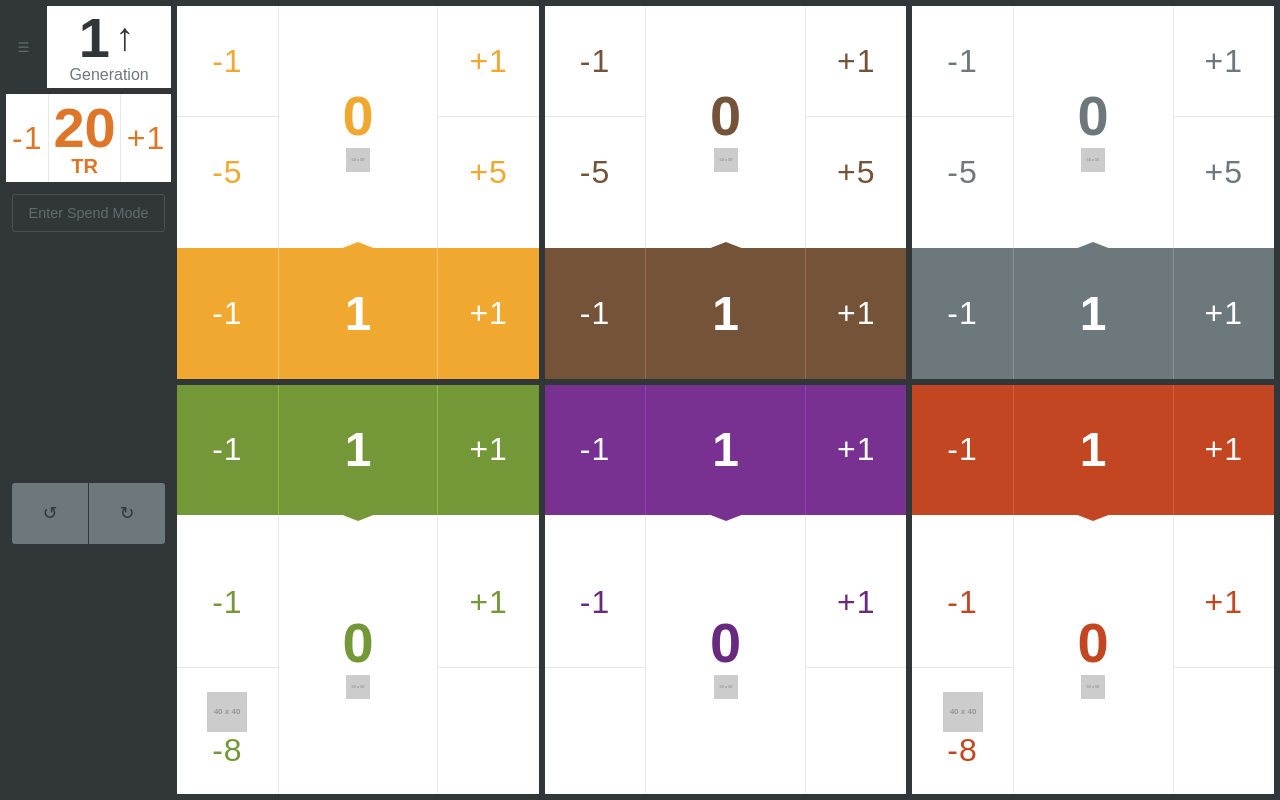
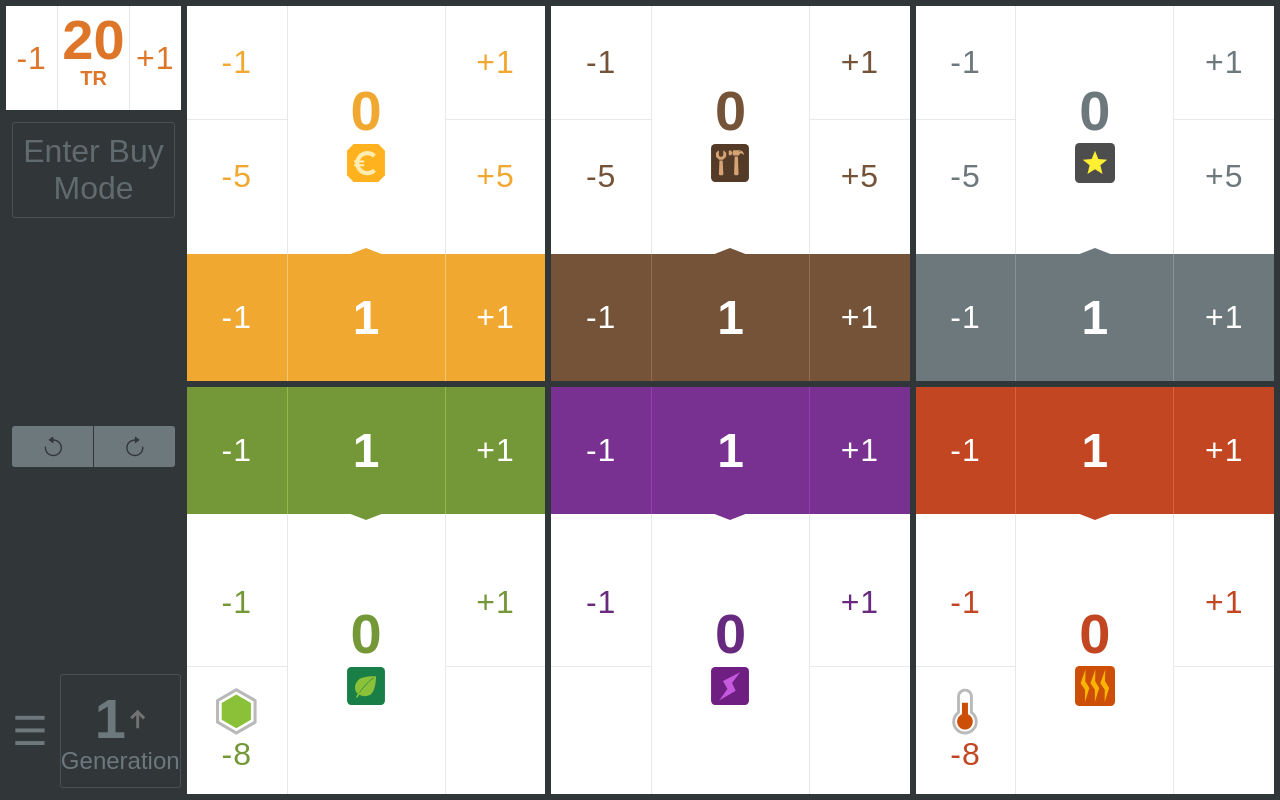
Before and after one commit to theRemix/TerraformingMars-PlayerCard, a Svelte app: page / in a window 1280 px wide. Built offline with nearby package versions, Linux system fonts and the light colour scheme.

Commit message:
refactored UI to make optimal use of sidebar space.

```diff
--- a/public/global.css
+++ b/public/global.css
@@ -121,14 +121,8 @@ button:focus {
   background-position: center center;
   background-repeat: no-repeat;
   position: relative;
-  width: 3vh;
-  height: 3vh;
-}
-@media only screen and (orientation: portrait) {
-  .counter-label {
-    width: 3vw;
-    height: 3vw;
-  }
+  width: 5vh;
+  height: 5vh;
 }
 .counter-label span {
   display: none;
@@ -140,7 +134,7 @@ button:focus {
   background-size: contain;
   background-position: center center;
   background-repeat: no-repeat;
-  margin: 0 3px 4px;
+  margin: 0 0 4px 2px;
 }
 
 .counter-count {
@@ -149,18 +143,8 @@ button:focus {
   padding: 0 4px;
   font-size: 6vh;
 }
-@media only screen and (orientation: portrait) {
-  .counter-count {
-    font-size: 6vw;
-  }
-}
 .grid-area-resources .counter-count {
   font-size: 7vh;
-}
-@media only screen and (orientation: portrait) {
-  .grid-area-resources .counter-count {
-    font-size: 7vw;
-  }
 }
 
 .counter-change {
@@ -170,26 +154,11 @@ button:focus {
   font-weight: normal;
   letter-spacing: 1px;
 }
-@media only screen and (orientation: portrait) {
-  .counter-change {
-    font-size: 3.5vw;
-  }
-}
 .grid-area-income .counter-change {
   margin-top: -9vh;
 }
-@media only screen and (orientation: portrait) {
-  .grid-area-income .counter-change {
-    margin-top: -9vw;
-  }
-}
 .grid-area-resources .counter-change {
   margin-top: -14vh;
-}
-@media only screen and (orientation: portrait) {
-  .grid-area-resources .counter-change {
-    margin-top: -17vw;
-  }
 }
 
 .counter-buttons {
@@ -215,17 +184,6 @@ button:focus {
   font-weight: normal;
   letter-spacing: 1px;
 }
-@media only screen and (orientation: portrait) {
-  .counter-button-resource {
-    font-size: 5vw;
-  }
-}
-@media only screen and (orientation: portrait) and (min-width: 400px) {
-  .counter-button-resource {
-    font-size: 3.5vw;
-  }
-}
-
 .grid-area-resources .counter-button-resource {
   flex: 6 1 41px;
 }
@@ -389,11 +347,6 @@ div.counter-button-resource-placeholder {
   line-height: 1;
   font-size: 2.5vh;
 }
-@media only screen and (orientation: portrait) {
-  .grid-area-resources.grid-area-TR .counter-label span {
-    font-size: 2.5vw;
-  }
-}
 .grid-area-resources.grid-area-TR .counter-button-resource {
   color: #DE7629;
 }
@@ -486,79 +439,80 @@ div.counter-button-resource-placeholder {
   flex: 1 0 75%;
   max-height: 100vh;
 }
-@media only screen and (orientation: portrait) {
-  .column.main-column {
-    max-height: 100vw;
-  }
-}
 
 .column.summary-column {
   padding: 0;
   margin: 6px 0 6px 6px;
-  flex: 0 1 130px;
-  max-width: 200px;
+  flex: 0 1 175px;
+  max-width: 175px;
   display: flex;
   flex-flow: column nowrap;
   max-height: 100vh;
-}
-@media only screen and (orientation: portrait) {
-  .column.summary-column {
-    max-height: 100vw;
-  }
 }
 
 .action-buttons {
   flex: 0 0 auto;
   width: 100%;
   display: flex;
+  flex-flow: row nowrap;
+  padding: 0 6px 6px 6px;
 }
 
-.generation {
+.button-generation {
   flex: 1 1 50px;
   display: flex;
   flex-flow: column nowrap;
-  justify-content: center;
-  align-items: center;
-  background-color: #FFFFFF;
-  padding: 4px 0;
+  justify-content: stretch;
+  align-items: stretch;
+  color: #6d787d;
+  padding: 1vh 0;
+  border: 1px solid #495154;
+  border-radius: 3px;
 }
-.generation .button-generation {
+.button-generation:focus, .button-generation:hover {
+  border-color: #cbd0d1;
+}
+.button-generation:focus .generation-text,
+.button-generation:focus .generation-label, .button-generation:hover .generation-text,
+.button-generation:hover .generation-label {
+  color: #cbd0d1;
+}
+
+.button-generation:focus .generation-text span,
+.button-generation:hover .generation-text span{
+  background-image: url("assets/arrow-up-light.svg");
+}
+
+.button-generation .generation-text {
+  padding: 1vh 0 0;
   flex: 0 0 auto;
+  width: 100%;
+  background-color: transparent;
   display: flex;
   flex-flow: row nowrap;
   justify-content: center;
-  align-items: center;
-  background-color: #FFFFFF;
+  align-items: stretch;
   line-height: 1;
   font-weight: bold;
-  color: #313739;
+  color: #6d787d;
   font-size: 7vh;
 }
-@media only screen and (orientation: portrait) {
-  .generation .button-generation {
-    font-size: 7vw;
-  }
+.button-generation .generation-text span {
+  flex: 0 0 2vh;
+  background-image: url("assets/arrow-up.svg");
+  background-size: contain;
+  background-repeat: no-repeat;
+  background-position: center center;
+  margin-left: 0.5vh;
 }
-.generation .button-generation:focus, .generation .button-generation:hover {
-  background-color: #e6e8e9;
-}
-.generation .button-generation span {
-  padding: 0 5px 2px;
-  font-size: 0.7em;
-}
-.generation .generation-label {
+.button-generation .generation-label {
+  flex: 0 0 auto;
   font-weight: normal;
   color: #6d787d;
-  font-size: 2vh;
-}
-@media only screen and (orientation: portrait) {
-  .generation .generation-label {
-    font-size: 2vw;
-  }
-}
-
-.sidebar-tr {
-  margin-top: 6px;
+  font-size: 3vh;
+  text-align: center;
+  width: 100%;
+  padding-bottom: 0.5vh;
 }
 
 .normal-mode {
@@ -589,11 +543,6 @@ div.counter-button-resource-placeholder {
   margin-top: 6px;
   background-color: #FFFFFF;
 }
-@media only screen and (orientation: portrait) {
-  .spend-mode {
-    margin-bottom: 12px;
-  }
-}
 
 .exit-spend-mode-button {
   flex: 0 0 auto;
@@ -607,12 +556,49 @@ div.counter-button-resource-placeholder {
   flex: 0 0 auto;
   width: 100%;
   display: flex;
-  flex-flow: column nowrap;
   margin-top: 6px;
+  flex-flow: row nowrap;
+  align-items: flex-start;
+}
+
+.grid-mega-credits-total {
+  flex: 0 0 50px;
+  background-color: #fceed7;
+  border-radius: 3px;
+  padding: 4px 0;
+  order: 2;
+  margin-right: 6px;
+  margin-left: 3px;
+}
+.grid-mega-credits-total .grid-table-resource {
+  display: flex;
+  flex-flow: row nowrap;
+  justify-content: center;
+  align-items: center;
+}
+.grid-mega-credits-total .grid-table-resource .counter-label.spend {
+  flex: 0 0 10px;
+  height: 10px;
+  margin: 0;
+}
+.grid-mega-credits-total .grid-table-resource .grid-table-quantity {
+  flex: 0 0 auto;
+  padding-right: 2px;
+  color: #f1a830;
+}
+.grid-mega-credits-total .grid-table-mega-credits {
+  font-weight: normal;
+  font-size: 0.7em;
+  display: flex;
+  justify-content: center;
+  padding-left: 0;
+  color: #f1a830;
+  margin-top: -2px;
 }
 
 .grid-summary {
-  flex: 0 0 auto;
+  flex: 1 0 50px;
+  order: 1;
   display: flex;
   flex-flow: column nowrap;
 }
@@ -620,7 +606,7 @@ div.counter-button-resource-placeholder {
 .grid-table {
   margin: auto 0;
   flex: 0 0 auto;
-  padding: 6px;
+  padding: 0 0 0 6px;
 }
 
 .grid-table-row {
@@ -628,7 +614,7 @@ div.counter-button-resource-placeholder {
   flex-flow: row nowrap;
 }
 .grid-table-row + .grid-table-row {
-  margin-top: 10px;
+  margin-top: 4px;
 }
 
 .grid-table-resource {
@@ -637,6 +623,7 @@ div.counter-button-resource-placeholder {
   flex-flow: row nowrap;
   justify-content: flex-end;
   align-items: center;
+  padding-right: 2px;
 }
 .grid-table-resource .grid-table-quantity {
   flex: 1 1 50%;
@@ -644,15 +631,64 @@ div.counter-button-resource-placeholder {
   flex-flow: row nowrap;
   justify-content: flex-end;
   align-items: center;
-  font-size: 1.15rem;
+  font-size: 5vh;
   font-weight: bold;
+  padding-right: 3px;
+  letter-spacing: 1px;
 }
-.grid-table-resource .spend {
-  margin: 0 5px 0 5px;
-  flex: 0 0 26px;
+.grid-table-resource .grid-table-quantity.quantity-type-MCreditS, .grid-table-resource .grid-table-quantity.quantity-type-MCreditP {
+  color: #f1a830;
+}
+.grid-table-resource .grid-table-quantity.quantity-type-SteelS, .grid-table-resource .grid-table-quantity.quantity-type-SteelP {
+  color: #745339;
+}
+.grid-table-resource .grid-table-quantity.quantity-type-TitaniumS, .grid-table-resource .grid-table-quantity.quantity-type-TitaniumP {
+  color: #6d787d;
+}
+.grid-table-resource .grid-table-quantity.quantity-type-PlantS, .grid-table-resource .grid-table-quantity.quantity-type-PlantP {
+  color: #749838;
+}
+.grid-table-resource .grid-table-quantity.quantity-type-EnergyS, .grid-table-resource .grid-table-quantity.quantity-type-EnergyP {
+  color: #682A7E;
+}
+.grid-table-resource .grid-table-quantity.quantity-type-HeatS, .grid-table-resource .grid-table-quantity.quantity-type-HeatP {
+  color: #c24621;
+}
+.grid-table-resource .grid-table-quantity.quantity-type-TR {
+  color: #DE7629;
 }
 .grid-table-resource .spend span {
   display: none;
+}
+
+.grid-table-resource .spend-TR {
+  background-color: #DE7629;
+  display: flex;
+  flex-flow: row nowrap;
+  justify-content: center;
+  align-items: center;
+  border-radius: 1px;
+}
+.grid-table-resource .spend-TR span {
+  display: block;
+  font-weight: bold;
+  color: #f2cbae;
+  font-size: 0.5em;
+  letter-spacing: 1px;
+  text-align: center;
+  margin: auto;
+}
+
+.spend-MCreditS,
+.spend-SteelS,
+.spend-TitaniumS,
+.spend-PlantS,
+.spend-EnergyS,
+.spend-HeatS,
+.spend-TR {
+  height: 16px;
+  flex: 0 0 16px;
+  margin: 0 3px;
 }
 
 .spend-MCreditP,
@@ -661,9 +697,36 @@ div.counter-button-resource-placeholder {
 .spend-PlantP,
 .spend-EnergyP,
 .spend-HeatP {
-  border: 4px solid #cbd0d1;
-  height: 26px;
+  background-color: #FFFFFF;
+  border: 1px solid transparent;
+  height: 22px;
+  flex: 0 0 22px;
   border-radius: 3px;
+  background-size: 16px auto;
+}
+
+.spend-MCreditP {
+  border-color: #f1a830;
+}
+
+.spend-SteelP {
+  border-color: #745339;
+}
+
+.spend-TitaniumP {
+  border-color: #6d787d;
+}
+
+.spend-PlantP {
+  border-color: #749838;
+}
+
+.spend-EnergyP {
+  border-color: #682A7E;
+}
+
+.spend-HeatP {
+  border-color: #c24621;
 }
 
 .grid-table-mega-credits {
@@ -673,16 +736,12 @@ div.counter-button-resource-placeholder {
   justify-content: flex-start;
   align-items: center;
   font-size: 0.8em;
+  color: #f1a830;
 }
 .grid-table-mega-credits span {
   font-size: 1.2em;
   transform: translateY(2px);
-}
-
-.grid-table-summary {
-  margin: 0 6px 0;
-  border-top: 1px solid #e6e8e9;
-  padding: 6px 0;
+  font-weight: normal;
 }
 
 .grid-actions {
@@ -698,29 +757,30 @@ div.counter-button-resource-placeholder {
 .button-undo {
   flex: 1 1 auto;
   width: auto;
-  font-size: 1.1rem;
-  padding: 20px 0;
+  height: 41px;
   background-color: #6d787d;
   color: #313739;
-  background-size: auto 70%;
+  background-size: auto 50%;
   background-repeat: no-repeat;
   background-position: center center;
 }
 .button-redo:hover,
 .button-undo:hover {
-  background-color: #555e62;
+  background-color: #cbd0d1;
 }
 
 .button-undo {
   border-right: none;
   border-top-left-radius: 3px;
   border-bottom-left-radius: 3px;
+  background-image: url("assets/arrow-undo.svg");
 }
 
 .button-redo {
   border-left: 1px solid #313739;
   border-top-right-radius: 3px;
   border-bottom-right-radius: 3px;
+  background-image: url("assets/arrow-redo.svg");
 }
 
 .button-cancel,
@@ -731,7 +791,7 @@ div.counter-button-resource-placeholder {
   flex: 1 0 auto;
   width: 100%;
   padding: 10px;
-  font-size: 0.9rem;
+  font-size: 4vh;
   text-align: center;
 }
 
@@ -739,16 +799,18 @@ div.counter-button-resource-placeholder {
   color: #616b6f;
   border: 1px solid #495154;
   border-radius: 3px;
+  padding: 10px 0;
 }
 .button-switch:hover {
-  border-color: #6d787d;
-  color: #869296;
+  border-color: #cbd0d1;
+  color: #cbd0d1;
 }
 
 .button-reset {
-  color: #616b6f;
-  flex: 0 1 41px;
-  padding-right: 6px;
+  color: #6d787d;
+  flex: 0 1 50px;
+  padding-right: 12px;
+  font-size: 5vh;
 }
 .button-reset:hover {
   color: #cbd0d1;
@@ -795,46 +857,42 @@ div.counter-button-resource-placeholder {
 .spend-MCreditP,
 .spend-MCreditS,
 .grid-area-MCreditS .counter-label {
-  background-image: url("https://placehold.it/50x50/F8B443/FFFFFF");
+  background-image: url("assets/mega-credits.svg");
 }
 
 .spend-SteelP,
 .spend-SteelS,
 .grid-area-SteelS .counter-label {
-  background-image: url("https://placehold.it/50x50/745339/FFFFFF");
-}
-
-.spend-TR {
-  background-image: url("https://placehold.it/50x50/DE7629/FFFFFF");
+  background-image: url("assets/steel.svg");
 }
 
 .spend-TitaniumP,
 .spend-TitaniumS,
 .grid-area-TitaniumS .counter-label {
-  background-image: url("https://placehold.it/50x50/6d787d/FFFFFF");
+  background-image: url("assets/titanium.svg");
 }
 
 .spend-PlantP,
 .spend-PlantS,
 .grid-area-PlantS .counter-label {
-  background-image: url("https://placehold.it/50x50/749838/FFFFFF");
+  background-image: url("assets/plants.svg");
 }
 
 .spend-EnergyP,
 .spend-EnergyS,
 .grid-area-EnergyS .counter-label {
-  background-image: url("https://placehold.it/50x50/682A7E/FFFFFF");
+  background-image: url("assets/energy.svg");
 }
 
 .spend-HeatP,
 .spend-HeatS,
 .grid-area-HeatS .counter-label {
-  background-image: url("https://placehold.it/50x50/C25621/FFFFFF");
+  background-image: url("assets/heat.svg");
 }
 
 p.placeholder-text {
   padding: 10px 10px;
-  font-size: 0.9em;
+  font-size: 4vh;
   color: #a2abae;
   line-height: 1.4;
   margin: auto 0;
@@ -869,30 +927,16 @@ p.placeholder-text {
   flex: 0 0 auto;
   margin-left: auto;
   margin-right: auto;
-  width: 5vh;
-  height: 5vh;
-}
-@media only screen and (orientation: portrait) {
-  .counter-button-resource-heat span.counter-button-heat-graphic,
-  .counter-button-resource-heat span.counter-button-plants-graphic,
-  .counter-button-resource-heat span.counter-button-energy-graphic,
-  .counter-button-resource-plants span.counter-button-heat-graphic,
-  .counter-button-resource-plants span.counter-button-plants-graphic,
-  .counter-button-resource-plants span.counter-button-energy-graphic,
-  .counter-button-resource-energy span.counter-button-heat-graphic,
-  .counter-button-resource-energy span.counter-button-plants-graphic,
-  .counter-button-resource-energy span.counter-button-energy-graphic {
-    width: 5vw;
-    height: 5vw;
-  }
+  width: 6vh;
+  height: 6vh;
 }
 
 .counter-button-resource-plants span.counter-button-plants-graphic {
-  background-image: url("https://placehold.it/40x40/");
+  background-image: url("assets/plant-tile.svg");
 }
 
 .counter-button-resource-heat span.counter-button-heat-graphic {
-  background-image: url("https://placehold.it/40x40/");
+  background-image: url("assets/temperature.svg");
 }
 
 .counter-button-resource-energy {
@@ -918,12 +962,6 @@ p.placeholder-text {
   flex-flow: row nowrap;
   justify-content: center;
   align-items: center;
-}
-@media only screen and (orientation: portrait) {
-  .modal-bg {
-    width: 100vh;
-    height: 100vw;
-  }
 }
 
 .modal {
--- a/src/Drawer.svelte
+++ b/src/Drawer.svelte
@@ -43,17 +43,12 @@ const commitSpendCredits = () => { // empty creditRegister
 
 </script>
 
-<div class="action-buttons">
-  <ResetControls />
-  <Generation />
-</div>
-
 <TerraformRank />
 
 {#if !$spendCredits}
   <div class="normal-mode">
     <div class="switch-mode-button">
-      <button class="button-switch" on:click={ enableSpendCredits }>Enter Spend Mode</button>
+      <button class="button-switch" on:click={ enableSpendCredits }>Enter Buy Mode</button>
     </div>
 
     {#if !$resetConfirmVisible}
@@ -61,10 +56,13 @@ const commitSpendCredits = () => { // empty creditRegister
     {/if}
   </div>
 
+  <div class="action-buttons">
+    <ResetControls />
+    <Generation />
+  </div>
 {/if}
 
 {#if $spendCredits}
-
 <div class="spend-mode">
   <div class="exit-spend-mode-button">
     <button class="button-exit" on:click={ disableSpendCredits }>Cancel</button>
@@ -76,12 +74,27 @@ const commitSpendCredits = () => { // empty creditRegister
 
 
   <div class="grid-summary-container">
+    {#if $spendCredits && $creditRegister.length}
+      <div class="grid-mega-credits-total">
+        <div class="grid-table-resource">
+          <div class="grid-table-quantity">
+            {$creditRegisterTotal}
+          </div>
+          <div class="counter-label spend spend-MCreditS">
+            <span>MegaCredits</span>
+          </div>
+        </div>
+        <div class="grid-table-mega-credits">
+          value
+        </div>
+      </div>
+    {/if}
     <div class="grid-summary">
       <ul class="grid-table">
         {#each $creditRegister as item}
           <li class="grid-table-row">
             <div class="grid-table-resource">
-              <div class="grid-table-quantity">
+              <div class="grid-table-quantity quantity-type-{item.type}">
                 {itemQuantityFormat(item)}
               </div>
               <div class="counter-label spend spend-{item.type}">
@@ -97,22 +110,7 @@ const commitSpendCredits = () => { // empty creditRegister
         {/each}
       </ul>
 
-      {#if $spendCredits && $creditRegister.length}
-        <div class="grid-table-row grid-table-summary">
-          <div class="grid-table-resource">
-            <div class="grid-table-quantity">
-              {$creditRegisterTotal}
     </div>
-            <div class="counter-label spend spend-MCreditS">
-              <span>MegaCredits</span>
-            </div>
-          </div>
-          <div class="grid-table-mega-credits">
-            Value
-          </div>
-        </div>
-      {/if}
-
   </div>
 
   <div class="grid-actions">
@@ -120,8 +118,6 @@ const commitSpendCredits = () => { // empty creditRegister
       <button class="button-buy" on:click={ commitSpendCredits }>Buy</button>
     {/if}
   </div>
-
-  </div>
 </div>
 
 {/if}
--- a/src/Generation.svelte
+++ b/src/Generation.svelte
@@ -25,10 +25,11 @@ const productionPhase = () => {
 </script>
 
 
-<div class="generation">
-  <button class="button-generation" disabled={$spendCredits} on:click={ productionPhase }>
+<button class="button-generation" disabled={$spendCredits} on:click={ productionPhase }>
+  <div class="generation-text">
     { $state.Generation }
-    <span>↑</span>
-  </button>
+    <span></span>
+  </div>
+
   <div class="generation-label">Generation</div>
-</div>
+</button>
--- a/src/HistoryControls.svelte
+++ b/src/HistoryControls.svelte
@@ -47,10 +47,6 @@ const redo = () => {
 </script>
 
 <div class="undo-redo-buttons">
-  <button class="button-undo" on:click={ undo }>
-    ↺
-  </button>
-  <button class="button-redo" on:click={ redo }>
-    ↻
-  </button>
+  <button class="button-undo" on:click={ undo }></button>
+  <button class="button-redo" on:click={ redo }></button>
 </div>
```
Also changed, not shown: public/assets/arrow-up-light.svg (added). Lines whose indentation alone changed are shown as unchanged.
